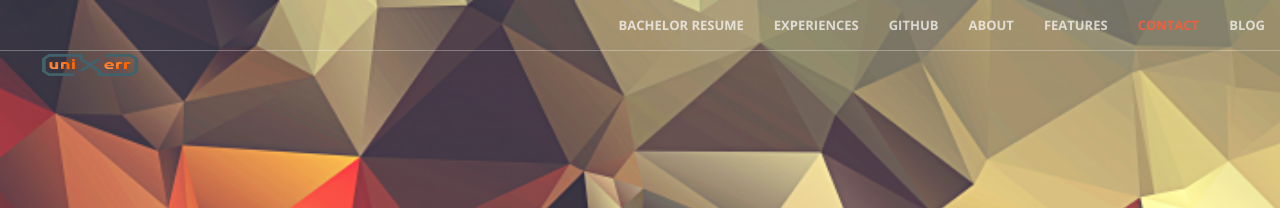
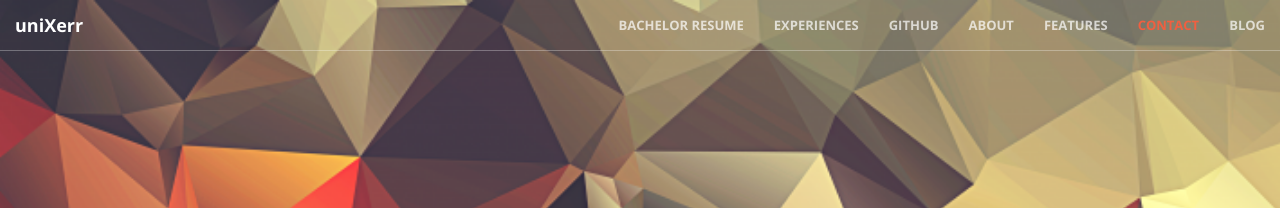
Before and after one commit to wildonion/wildonion.github.io, a Jekyll site: the page built from index.html, in a window 1280 px wide. Shown: the top 208 px of the page. Built offline with Jekyll 4.4.1, drawn with Linux system fonts in a browser that asks for light colours.

Commit message:
remove logo

```diff
--- a/_includes/nav.html
+++ b/_includes/nav.html
@@ -8,7 +8,7 @@
                 <span class="icon-bar"></span>
                 <span class="icon-bar"></span>
             </button>
-            <a class="navbar-brand page-scroll" href="#page-top"><img width=150 height=100 src="uniXerr.png"></a>
+            <a class="navbar-brand page-scroll" href="#page-top">uniXerr</a>
         </div>
 
         <!-- Collect the nav links, forms, and other content for toggling -->
```
